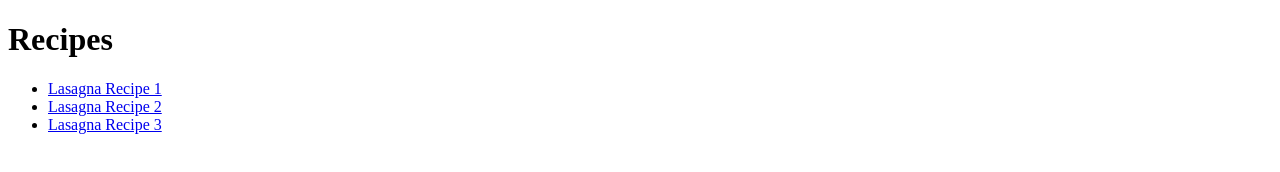
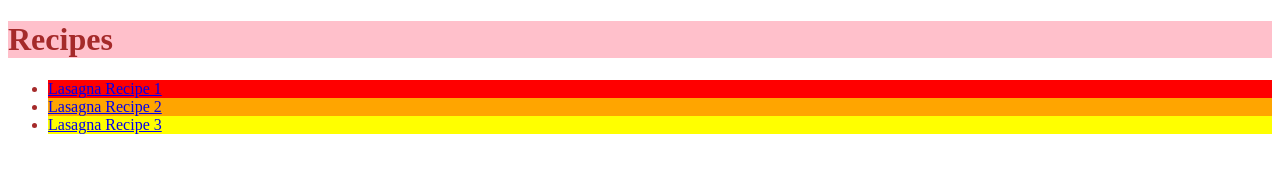
Before and after one commit to nathank07/odin-recipes, a plain HTML site: page index.html in a window 1280 px wide. Drawn offline with Linux system fonts and the light colour scheme.

Commit message:
Added css file

```diff
--- a/index.html
+++ b/index.html
@@ -4,14 +4,15 @@
     <meta charset="UTF-8">
     <meta http-equiv="X-UA-Compatible" content="IE=edge">
     <meta name="viewport" content="width=device-width, initial-scale=1.0">
+    <link rel="stylesheet" href="style.css">
     <title>Recipes</title>
 </head>
 <body>
     <h1>Recipes</h1>
     <ul>
-        <li><a href="recipes/lasagna1/lasagna.html">Lasagna Recipe 1</a></li>
-        <li><a href="recipes/lasagna2/lasagna.html">Lasagna Recipe 2</a></li>
-        <li><a href="recipes/lasagna3/lasagna.html">Lasagna Recipe 3</a></li>
+        <li class="first"><a href="recipes/lasagna1/lasagna.html">Lasagna Recipe 1</a></li>
+        <li class="second"><a href="recipes/lasagna2/lasagna.html">Lasagna Recipe 2</a></li>
+        <li class="third"><a href="recipes/lasagna3/lasagna.html">Lasagna Recipe 3</a></li>
     </ul>
 </body>
 </html>
--- /dev/null
+++ b/style.css
@@ -0,0 +1,29 @@
+h1 {
+    background-color: pink;
+    color:brown;
+}
+
+h2 {
+    background-color: purple;
+    color:blanchedalmond
+}
+
+p{
+    color:aliceblue;
+}
+
+li{
+    color: brown;
+}
+
+.first{
+    background-color: red;
+}
+
+.second{
+    background-color: orange;
+}
+
+.third{
+    background-color: yellow;
+}
```
Also changed, not shown: recipes/lasagna1/lasagna.html (+1 -0 lines), recipes/lasagna2/lasagna.html (+1 -0 lines), recipes/lasagna3/lasagna.html (+1 -0 lines).
